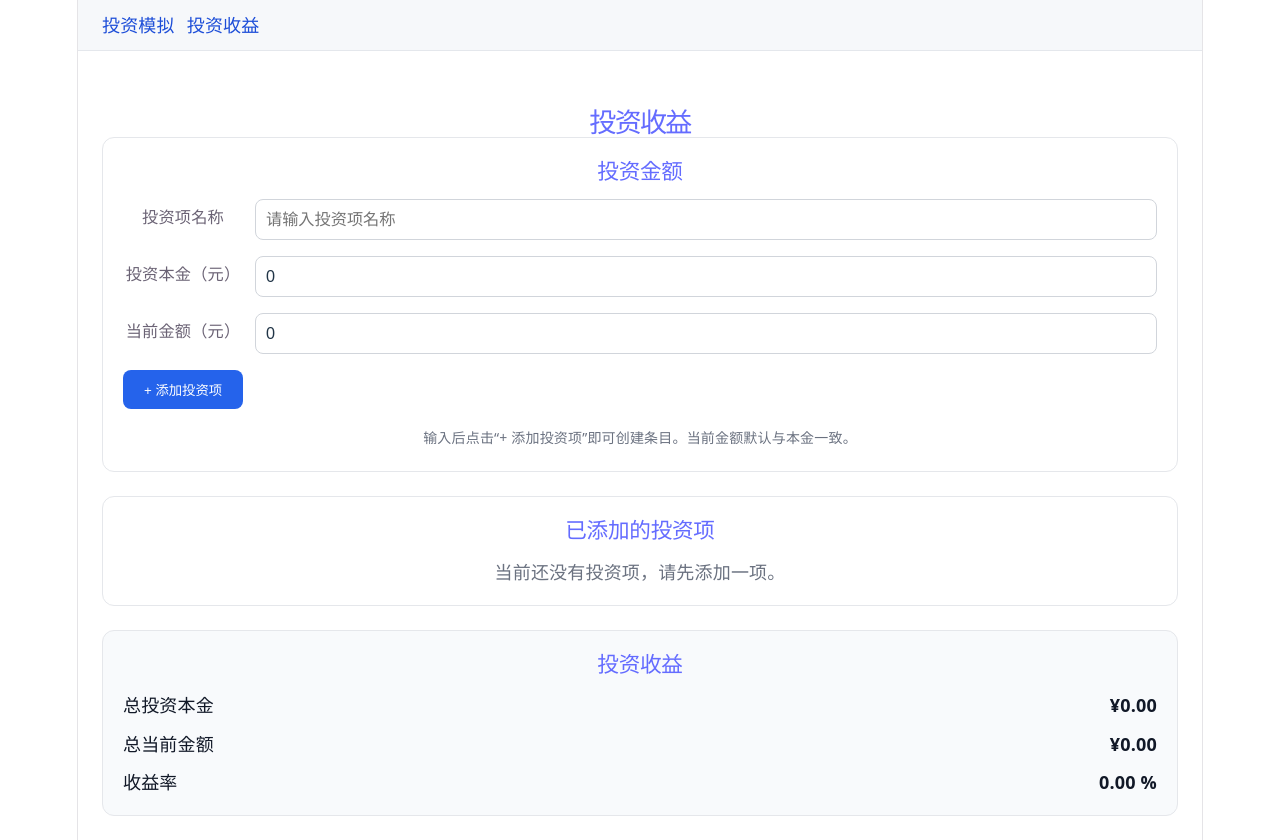
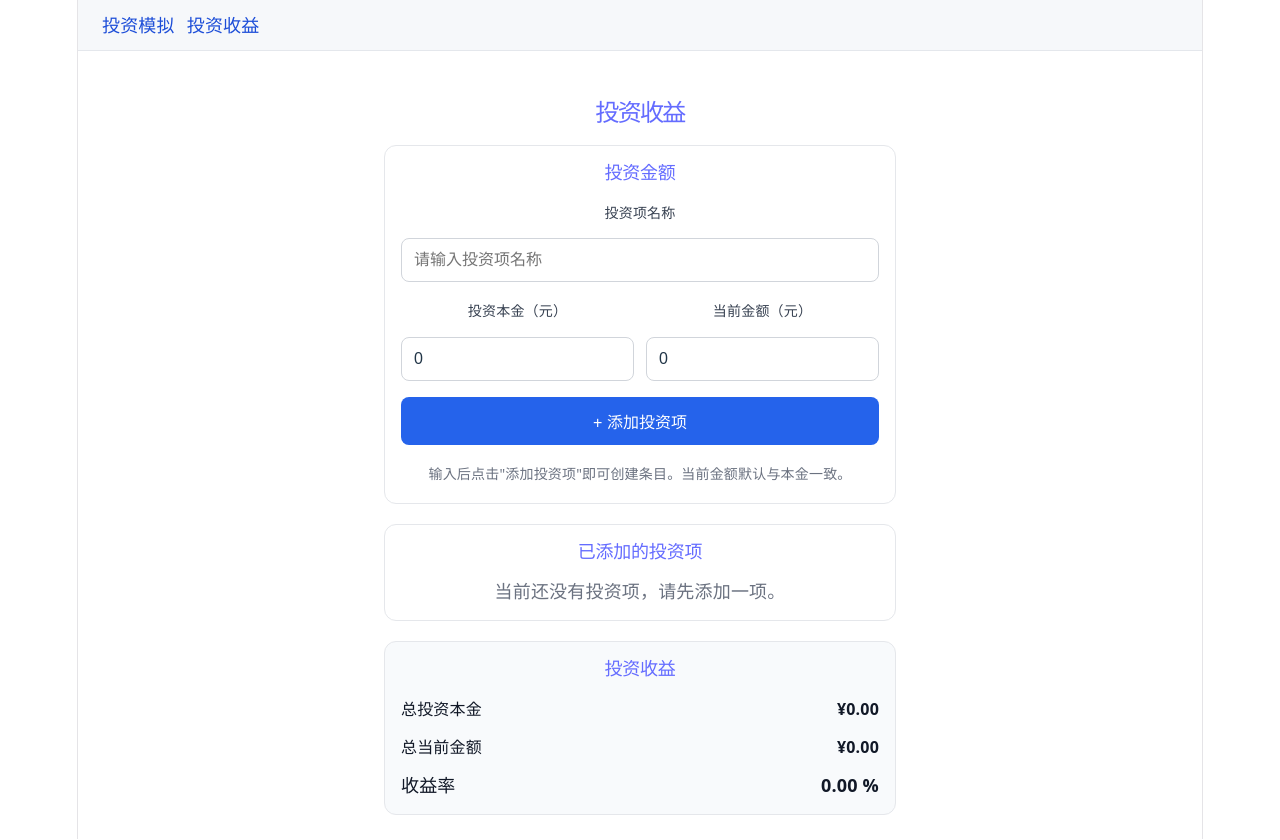
Before and after one commit to qijian-deep/smart-financial-steward, a React (Vite) app: page /returns in a window 1280 px wide. Built offline with nearby package versions, Linux system fonts and the light colour scheme.

Commit message:
feat(投资回报): 改善投资项输入界面，增强可用性和视觉效果

```diff
--- a/src/components/InvestmentReturns.tsx
+++ b/src/components/InvestmentReturns.tsx
@@ -58,58 +58,148 @@ export default function InvestmentReturns() {
   }
 
   return (
-    <div style={{ padding: 24, fontFamily: 'system-ui, -apple-system, BlinkMacSystemFont, "Segoe UI", sans-serif' }}>
-      <h1>投资收益</h1>
-      <section style={{ marginBottom: 24, padding: 20, border: '1px solid #e5e7eb', borderRadius: 12, background: '#ffffff' }}>
-        <h2 style={{ marginBottom: 16 }}>投资金额</h2>
-        <div style={{ display: 'grid', gap: 16, marginBottom: 16 }}>
-          <div style={{ display: 'flex', gap: 12, alignItems: 'center' }}>
-            <label style={{ width: 120 }}>投资项名称</label>
+    <div style={{
+      padding: '16px 16px 24px 16px',
+      fontFamily: 'system-ui, -apple-system, BlinkMacSystemFont, "Segoe UI", sans-serif',
+      maxWidth: '800px',
+      margin: '0 auto'
+    }}>
+      <h1 style={{
+        fontSize: '24px',
+        marginBottom: '20px',
+        textAlign: 'center'
+      }}>投资收益</h1>
+      <section style={{
+        marginBottom: 20,
+        padding: 16,
+        border: '1px solid #e5e7eb',
+        borderRadius: 12,
+        background: '#ffffff'
+      }}>
+        <h2 style={{
+          marginBottom: 16,
+          fontSize: '18px'
+        }}>投资金额</h2>
+        <div style={{
+          display: 'grid',
+          gap: 16,
+          marginBottom: 16
+        }}>
+          <div style={{
+            display: 'flex',
+            flexDirection: 'column',
+            gap: 8
+          }}>
+            <label style={{
+              fontSize: '14px',
+              fontWeight: '500',
+              color: '#374151'
+            }}>投资项名称</label>
             <input
               type="text"
               value={newName}
               placeholder="请输入投资项名称"
               onChange={(event) => setNewName(event.target.value)}
-              style={{ flex: 1, padding: 10, border: '1px solid #d1d5db', borderRadius: 8 }}
+              style={{
+                padding: 12,
+                border: '1px solid #d1d5db',
+                borderRadius: 8,
+                fontSize: '16px'
+              }}
             />
           </div>
-          <div style={{ display: 'flex', gap: 12, alignItems: 'center' }}>
-            <label style={{ width: 120 }}>投资本金（元）</label>
+          <div style={{
+            display: 'grid',
+            gridTemplateColumns: '1fr 1fr',
+            gap: 12
+          }}>
+            <div style={{
+              display: 'flex',
+              flexDirection: 'column',
+              gap: 8
+            }}>
+              <label style={{
+                fontSize: '14px',
+                fontWeight: '500',
+                color: '#374151'
+              }}>投资本金（元）</label>
               <input
                 type="number"
                 value={newPrincipal}
                 min={0}
                 step={100}
                 onChange={(event) => setNewPrincipal(event.target.value)}
-              style={{ flex: 1, padding: 10, border: '1px solid #d1d5db', borderRadius: 8 }}
+                style={{
+                  padding: 12,
+                  border: '1px solid #d1d5db',
+                  borderRadius: 8,
+                  fontSize: '16px'
+                }}
               />
             </div>
-          <div style={{ display: 'flex', gap: 12, alignItems: 'center' }}>
-            <label style={{ width: 120 }}>当前金额（元）</label>
+            <div style={{
+              display: 'flex',
+              flexDirection: 'column',
+              gap: 8
+            }}>
+              <label style={{
+                fontSize: '14px',
+                fontWeight: '500',
+                color: '#374151'
+              }}>当前金额（元）</label>
               <input
                 type="number"
                 value={newCurrentAmount}
                 min={0}
                 step={100}
                 onChange={(event) => setNewCurrentAmount(event.target.value)}
-              style={{ flex: 1, padding: 10, border: '1px solid #d1d5db', borderRadius: 8 }}
+                style={{
+                  padding: 12,
+                  border: '1px solid #d1d5db',
+                  borderRadius: 8,
+                  fontSize: '16px'
+                }}
               />
+            </div>
           </div>
           <button
             type="button"
             onClick={handleAddItem}
-            style={{ width: 120, padding: '10px 16px', border: 'none', borderRadius: 8, background: '#2563eb', color: '#ffffff', cursor: 'pointer' }}
+            style={{
+              width: '100%',
+              padding: '12px 16px',
+              border: 'none',
+              borderRadius: 8,
+              background: '#2563eb',
+              color: '#ffffff',
+              cursor: 'pointer',
+              fontSize: '16px',
+              fontWeight: '500'
+            }}
           >
             + 添加投资项
           </button>
         </div>
-        <div style={{ marginTop: 12 }}>
-          <div style={{ fontSize: 14, color: '#6b7280' }}>输入后点击“+ 添加投资项”即可创建条目。当前金额默认与本金一致。</div>
+        <div style={{
+          marginTop: 12,
+          fontSize: '14px',
+          color: '#6b7280'
+        }}>
+          输入后点击"添加投资项"即可创建条目。当前金额默认与本金一致。
         </div>
       </section>
 
-      <section style={{ marginBottom: 24, padding: 20, border: '1px solid #e5e7eb', borderRadius: 12, background: '#ffffff' }}>
-        <h2 style={{ marginBottom: 16 }}>已添加的投资项</h2>
+      <section style={{
+        marginBottom: 20,
+        padding: 16,
+        border: '1px solid #e5e7eb',
+        borderRadius: 12,
+        background: '#ffffff'
+      }}>
+        <h2 style={{
+          marginBottom: 16,
+          fontSize: '18px'
+        }}>已添加的投资项</h2>
         {items.length === 0 ? (
           <div style={{ color: '#6b7280' }}>当前还没有投资项，请先添加一项。</div>
         ) : (
@@ -119,37 +209,84 @@ export default function InvestmentReturns() {
                 <div style={{ marginBottom: 12 }}>
                   <h3 style={{ margin: 0, color: '#111827', fontSize: 16 }}>{item.name}</h3>
                 </div>
-                <div style={{ display: 'grid', gap: 12, gridTemplateColumns: '1fr 1fr 1fr', marginBottom: 12 }}>
+                <div style={{
+                  display: 'grid',
+                  gap: 12,
+                  gridTemplateColumns: '1fr',
+                  marginBottom: 12
+                }}>
                   <div>
-                    <label style={{ display: 'block', marginBottom: 6, color: '#374151' }}>投资项名称</label>
+                    <label style={{
+                      display: 'block',
+                      marginBottom: 6,
+                      color: '#374151',
+                      fontSize: '14px',
+                      fontWeight: '500'
+                    }}>投资项名称</label>
                     <input
                       type="text"
                       value={item.name}
                       onChange={(event) => handleUpdateItem(item.id, 'name', event.target.value)}
-                      style={{ width: '100%', padding: 10, border: '1px solid #d1d5db', borderRadius: 8 }}
+                      style={{
+                        width: '100%',
+                        padding: 12,
+                        border: '1px solid #d1d5db',
+                        borderRadius: 8,
+                        fontSize: '16px'
+                      }}
                     />
                   </div>
+                  <div style={{
+                    display: 'grid',
+                    gridTemplateColumns: '1fr 1fr',
+                    gap: 12
+                  }}>
                     <div>
-                    <label style={{ display: 'block', marginBottom: 6, color: '#374151' }}>投资本金（元）</label>
+                      <label style={{
+                        display: 'block',
+                        marginBottom: 6,
+                        color: '#374151',
+                        fontSize: '14px',
+                        fontWeight: '500'
+                      }}>投资本金（元）</label>
                       <input
                         type="number"
                         value={item.principal}
                         min={0}
                         step={100}
                         onChange={(event) => handleUpdateItem(item.id, 'principal', Number(event.target.value))}
-                      style={{ width: '100%', padding: 10, border: '1px solid #d1d5db', borderRadius: 8 }}
+                        style={{
+                          width: '100%',
+                          padding: 12,
+                          border: '1px solid #d1d5db',
+                          borderRadius: 8,
+                          fontSize: '16px'
+                        }}
                       />
                     </div>
                     <div>
-                    <label style={{ display: 'block', marginBottom: 6, color: '#374151' }}>当前金额（元）</label>
+                      <label style={{
+                        display: 'block',
+                        marginBottom: 6,
+                        color: '#374151',
+                        fontSize: '14px',
+                        fontWeight: '500'
+                      }}>当前金额（元）</label>
                       <input
                         type="number"
                         value={item.currentAmount}
                         min={0}
                         step={100}
                         onChange={(event) => handleUpdateItem(item.id, 'currentAmount', Number(event.target.value))}
-                      style={{ width: '100%', padding: 10, border: '1px solid #d1d5db', borderRadius: 8 }}
+                        style={{
+                          width: '100%',
+                          padding: 12,
+                          border: '1px solid #d1d5db',
+                          borderRadius: 8,
+                          fontSize: '16px'
+                        }}
                       />
+                    </div>
                   </div>
                 </div>
                 <div style={{ display: 'flex', justifyContent: 'space-between', alignItems: 'center', gap: 12 }}>
@@ -171,18 +308,45 @@ export default function InvestmentReturns() {
         )}
       </section>
 
-      <section style={{ padding: 20, border: '1px solid #e5e7eb', borderRadius: 12, background: '#f8fafc' }}>
-        <h2 style={{ marginBottom: 16 }}>投资收益</h2>
+      <section style={{
+        padding: 16,
+        border: '1px solid #e5e7eb',
+        borderRadius: 12,
+        background: '#f8fafc'
+      }}>
+        <h2 style={{
+          marginBottom: 16,
+          fontSize: '18px'
+        }}>投资收益</h2>
         <div style={{ display: 'grid', gap: 12 }}>
-          <div style={{ display: 'flex', justifyContent: 'space-between', alignItems: 'center', color: '#111827' }}>
+          <div style={{
+            display: 'flex',
+            justifyContent: 'space-between',
+            alignItems: 'center',
+            color: '#111827',
+            fontSize: '16px'
+          }}>
             <span>总投资本金</span>
             <strong>{formatCurrency(totalPrincipal)}</strong>
           </div>
-          <div style={{ display: 'flex', justifyContent: 'space-between', alignItems: 'center', color: '#111827' }}>
+          <div style={{
+            display: 'flex',
+            justifyContent: 'space-between',
+            alignItems: 'center',
+            color: '#111827',
+            fontSize: '16px'
+          }}>
             <span>总当前金额</span>
             <strong>{formatCurrency(totalCurrent)}</strong>
           </div>
-          <div style={{ display: 'flex', justifyContent: 'space-between', alignItems: 'center', color: '#111827', fontSize: 18 }}>
+          <div style={{
+            display: 'flex',
+            justifyContent: 'space-between',
+            alignItems: 'center',
+            color: '#111827',
+            fontSize: '18px',
+            fontWeight: '600'
+          }}>
             <span>收益率</span>
             <strong>{formatPercentage(returnsPercent)}</strong>
           </div>
```
Lines whose indentation alone changed are shown as unchanged.
